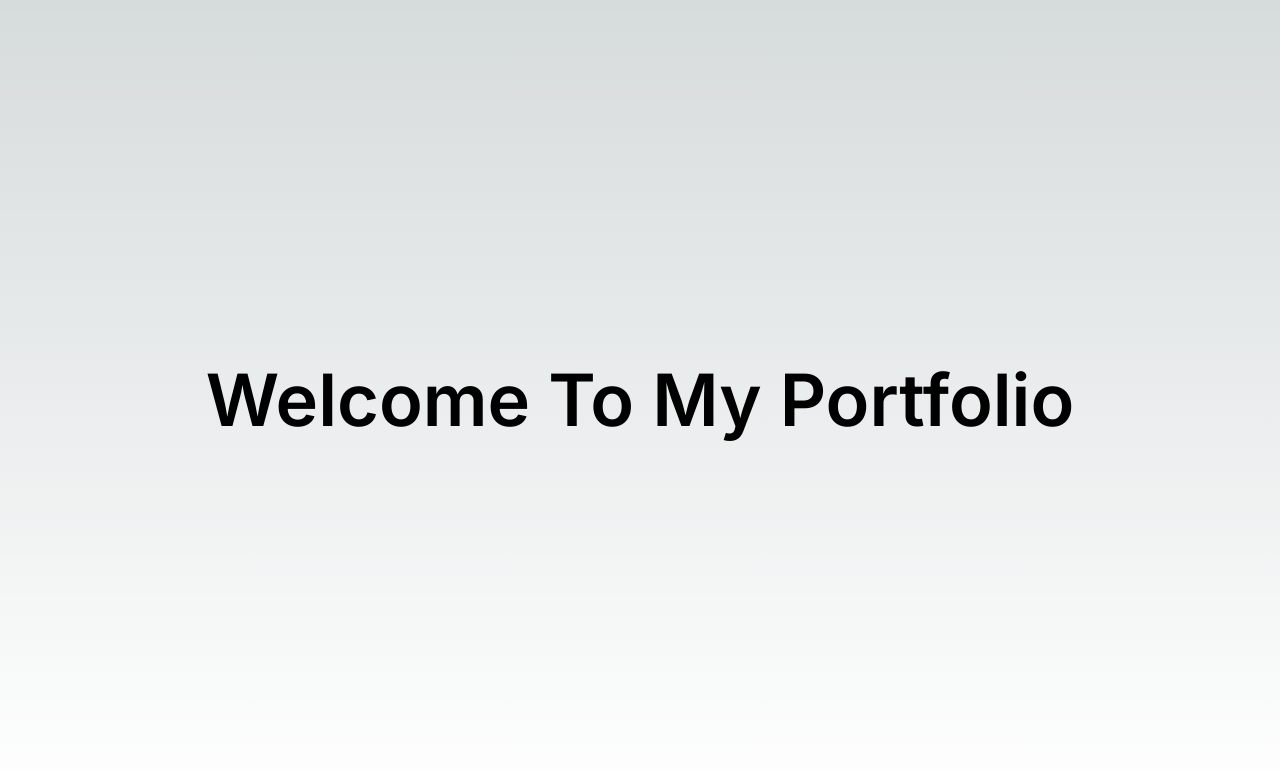
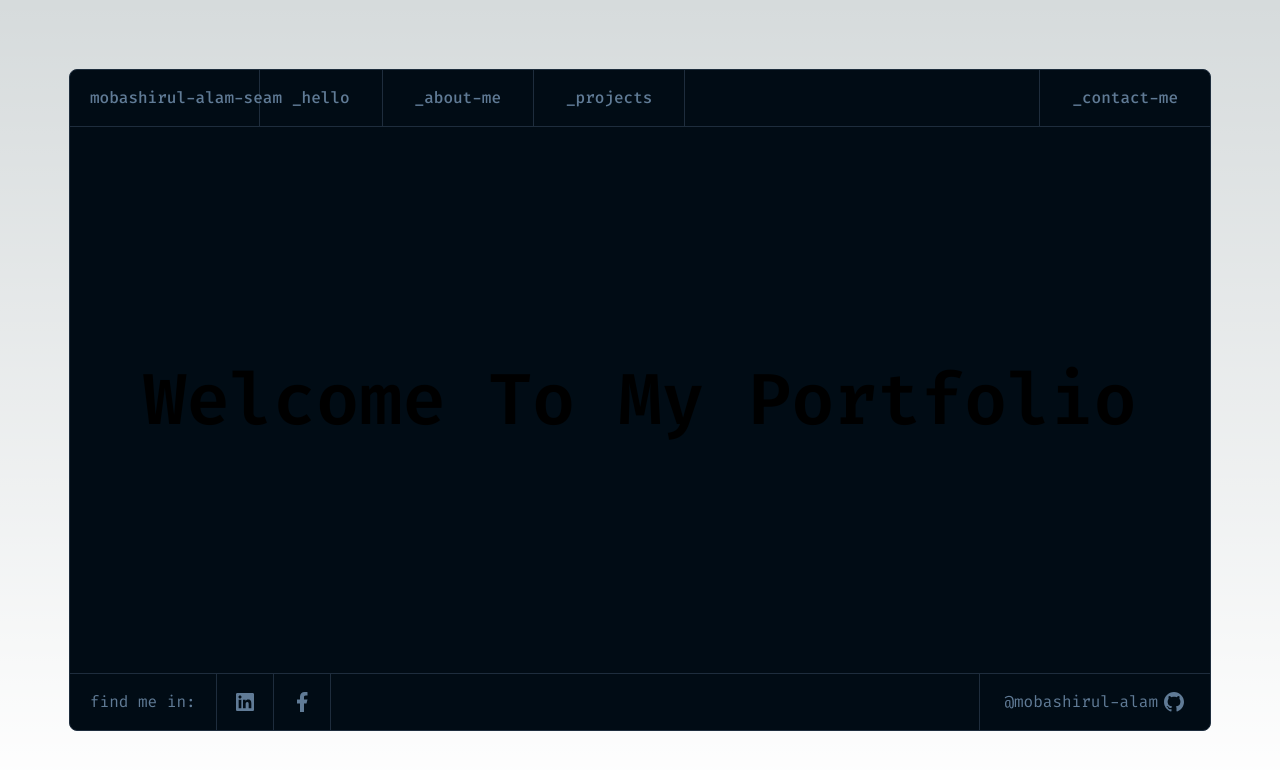
Before and after one commit to mobashirul-alam/mobashirul-alam-portfolio, a Next.js app: page / in a window 1280 px wide. Shown: the top 770 px of the page. Built offline with nearby package versions, Linux system fonts and the light colour scheme.

Commit message:
Navbar and footer added

```diff
--- a/app/layout.tsx
+++ b/app/layout.tsx
@@ -1,8 +1,10 @@
+import Footer from "@/components/footer";
+import Navbar from "@/components/navbar";
 import type { Metadata } from "next";
-import { Inter } from "next/font/google";
+import { Fira_Code } from "next/font/google";
 import "./globals.css";
 
-const inter = Inter({ subsets: ["latin"] });
+const firaCode = Fira_Code({ subsets: ["latin"] });
 
 export const metadata: Metadata = {
     title: "Create Next App",
@@ -16,7 +18,13 @@ export default function RootLayout({
 }>) {
     return (
         <html lang="en">
-      <body className={inter.className}>{children}</body>
+            <body className={`${firaCode.className} h-screen p-[69px]`}>
+                <div className="bg-[#010c15] h-full border border-[#1E2D3D] rounded-[8px] flex flex-col justify-between">
+                    <Navbar />
+                    <div className="">{children}</div>
+                    <Footer />
+                </div>
+            </body>
         </html>
     );
 }
--- a/app/page.tsx
+++ b/app/page.tsx
@@ -1,6 +1,6 @@
 export default function Home() {
     return (
-        <div className="flex justify-center items-center h-[100vh]">
+        <div className="flex justify-center items-center">
             <h1 className="text-center text-7xl font-semibold">
                 Welcome To My Portfolio
             </h1>
--- /dev/null
+++ b/components/footer.tsx
@@ -0,0 +1,39 @@
+import {
+    RiFacebookFill,
+    RiGithubFill,
+    RiLinkedinBoxFill,
+} from "@remixicon/react";
+
+const Footer = () => {
+    return (
+        <div className="border-t text-[#607B96]">
+            <div className="flex justify-between items-center">
+                <div className="flex items-center">
+                    <p className="py-4 px-5 border-r">find me in:</p>
+                    <a href="/" className="p-4 border-r">
+                        <RiLinkedinBoxFill
+                            size={24}
+                            className="hover:text-[#C4C4C4] duration-200"
+                        />
+                    </a>
+                    <a href="/" className="p-4 border-r">
+                        <RiFacebookFill
+                            size={24}
+                            className="hover:text-[#C4C4C4] duration-200"
+                        />
+                    </a>
+                </div>
+                <div>
+                    <a
+                        href=""
+                        className="flex items-center gap-x-1 px-6 py-4 border-l hover:text-[#C4C4C4] duration-200"
+                    >
+                        @mobashirul-alam <RiGithubFill size={24} />
+                    </a>
+                </div>
+            </div>
+        </div>
+    );
+};
+
+export default Footer;
--- /dev/null
+++ b/components/navbar.tsx
@@ -0,0 +1,44 @@
+import Link from "next/link";
+
+const Navbar = () => {
+    const links = [
+        { id: 1, link: "/", text: "_hello" },
+        { id: 2, link: "/", text: "_about-me" },
+        { id: 3, link: "/", text: "_projects" },
+    ];
+    return (
+        <div className="grid grid-cols-12 text-[#607B96] font-[450] border-b">
+            <div className="col-span-2 border-r py-4 px-5 whitespace-nowrap">
+                <Link href="/" className="hover:text-white duration-200">
+                    mobashirul-alam-seam
+                </Link>
+            </div>
+            <div className="col-span-10 flex justify-between items-center">
+                <div className="flex h-full">
+                    {links.map((link) => (
+                        <div key={link.id} className="relative flex group">
+                            <Link
+                                href={link.link}
+                                className="h-full py-4 px-8 border-r hover:text-white duration-200"
+                            >
+                                {link.text}
+                            </Link>
+                            <div className="absolute bottom-0 h-[0] w-full bg-[#FEA55F] group-hover:h-[3px] duration-300"></div>
+                        </div>
+                    ))}
+                </div>
+                <div className="relative flex group">
+                    <Link
+                        href="/"
+                        className="h-full py-4 px-8 border-l hover:text-white duration-200"
+                    >
+                        _contact-me
+                    </Link>
+                    <div className="absolute bottom-0 h-[0] w-full bg-[#FEA55F] group-hover:h-[3px] duration-300"></div>
+                </div>
+            </div>
+        </div>
+    );
+};
+
+export default Navbar;
--- a/tailwind.config.ts
+++ b/tailwind.config.ts
@@ -13,6 +13,9 @@ const config: Config = {
                 "gradient-conic":
                     "conic-gradient(from 180deg at 50% 50%, var(--tw-gradient-stops))",
             },
+            borderColor: {
+                DEFAULT: "#1E2D3D",
+            },
         },
     },
     plugins: [],
```
Also changed, not shown: package.json (+6 -5 lines), public/linkedin.svg (added), 1 other file (tests, documents, lock files or other folders). Lines whose indentation alone changed are shown as unchanged.
